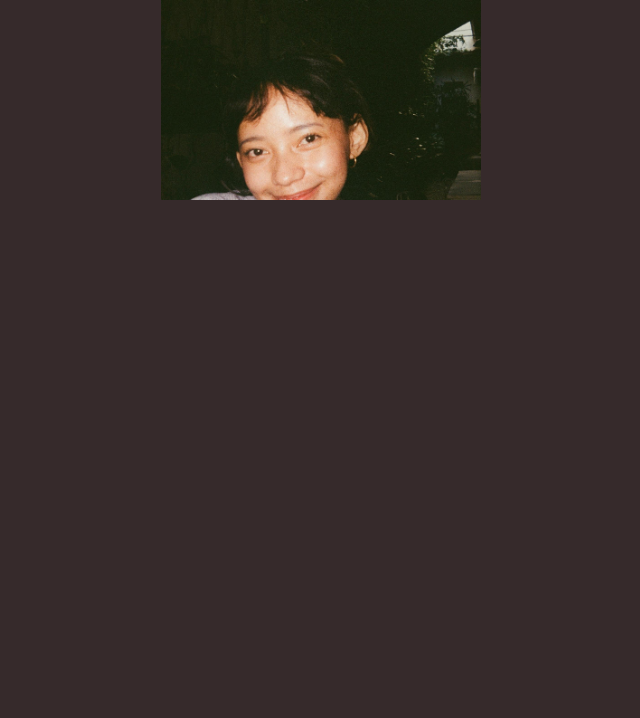
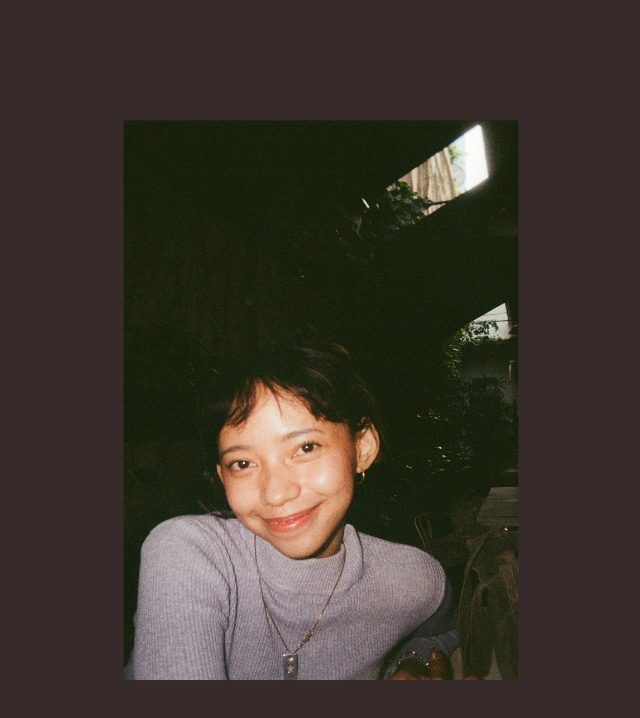
Before and after one commit to r1fk4/photos-notion, a plain HTML site: page index.html in a window 1280 px wide. Shown: the whole page, without its empty margins (319-959 px from the left). Drawn offline with Linux system fonts and the light colour scheme.

Commit message:
Update index.html

```diff
--- a/index.html
+++ b/index.html
@@ -2,7 +2,7 @@
 <html lang="en">
 <head>
   <meta charset="UTF-8">
-  <title>Compact 10-Image Slideshow</title>
+  <title>30% Smaller Image Slideshow</title>
   <style>
     @import url("https://fonts.googleapis.com/css2?family=Lexend:wght@400;700&display=swap");
     * {
@@ -13,18 +13,27 @@
     body {
       font-family: "Lexend", sans-serif;
       background-color: #362a2b;
-      transform: scale(0.5); /* 50% size reduction */
-      transform-origin: top left;
-      width: 200%; /* Counteract scaling */
-      height: 200%;
-      position: absolute;
+      display: flex;
+      justify-content: center;
+      align-items: center;
+      height: 100vh;
+      overflow: hidden;
+    }
+    .slider-container {
+      transform: scale(0.7); /* 30% smaller (70% scale) */
+      transform-origin: center;
+      width: 142.86%; /* 100/0.7 */
+      height: 142.86%;
+      position: relative;
     }
     .slider {
-      position: relative;
-      width: 50vw; /* Half of viewport width */
-      height: 50vh; /* Half of viewport height */
+      position: absolute;
+      top: 50%;
+      left: 50%;
+      transform: translate(-50%, -50%);
+      width: 100vw;
+      height: 100vh;
       overflow: hidden;
-      margin: 0 auto;
     }
     .slide {
       position: absolute;
@@ -34,6 +43,10 @@
       height: 100%;
       opacity: 0;
       transition: opacity 1s ease-in-out;
+      background-size: contain;
+      background-repeat: no-repeat;
+      background-position: center;
+      background-color: #362a2b;
     }
     .slide.current {
       opacity: 1;
@@ -41,18 +54,20 @@
   </style>
 </head>
 <body>
-  <div class="slider">
-    <!-- Update these paths to your actual image files -->
-    <div class="slide current" style="background: url('images/1.jpg') no-repeat center center/cover;"></div>
-    <div class="slide" style="background: url('images/2.jpg') no-repeat center center/cover;"></div>
-    <div class="slide" style="background: url('images/3.jpg') no-repeat center center/cover;"></div>
-    <div class="slide" style="background: url('images/4.jpg') no-repeat center center/cover;"></div>
-    <div class="slide" style="background: url('images/5.jpg') no-repeat center center/cover;"></div>
-    <div class="slide" style="background: url('images/6.jpg') no-repeat center center/cover;"></div>
-    <div class="slide" style="background: url('images/7.jpg') no-repeat center center/cover;"></div>
-    <div class="slide" style="background: url('images/8.jpg') no-repeat center center/cover;"></div>
-    <div class="slide" style="background: url('images/9.jpg') no-repeat center center/cover;"></div>
-    <div class="slide" style="background: url('images/10.jpg') no-repeat center center/cover;"></div>
+  <div class="slider-container">
+    <div class="slider">
+      <!-- Update these paths to your actual image files -->
+      <div class="slide current" style="background-image: url('images/1.jpg')"></div>
+      <div class="slide" style="background-image: url('images/2.jpg')"></div>
+      <div class="slide" style="background-image: url('images/3.jpg')"></div>
+      <div class="slide" style="background-image: url('images/4.jpg')"></div>
+      <div class="slide" style="background-image: url('images/5.jpg')"></div>
+      <div class="slide" style="background-image: url('images/6.jpg')"></div>
+      <div class="slide" style="background-image: url('images/7.jpg')"></div>
+      <div class="slide" style="background-image: url('images/8.jpg')"></div>
+      <div class="slide" style="background-image: url('images/9.jpg')"></div>
+      <div class="slide" style="background-image: url('images/10.jpg')"></div>
+    </div>
   </div>
 
   <script>
```
